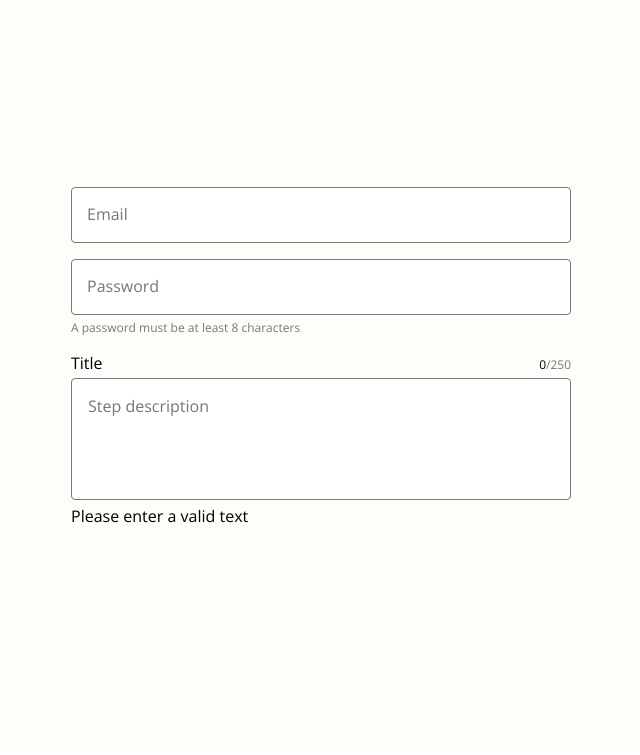
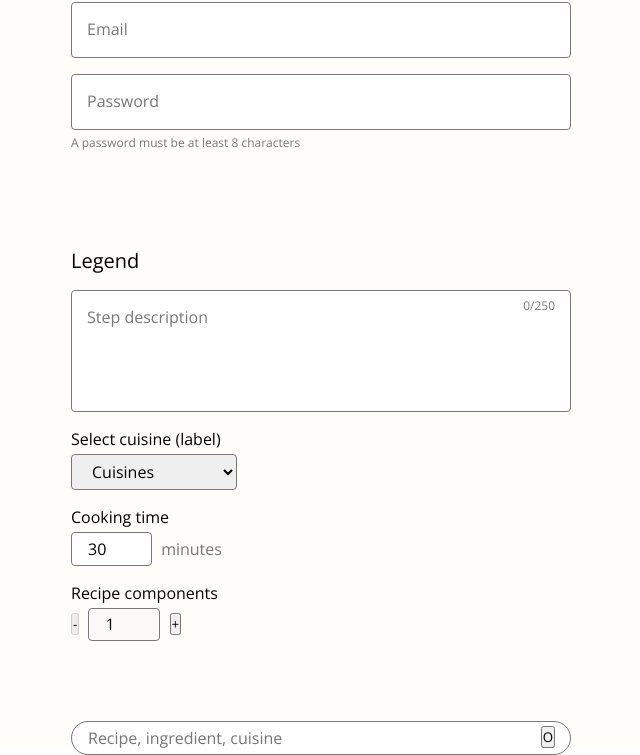
Before and after one commit to sara616b/ux_exam_cookbook, a plain HTML site: page forms.html in a window 1280 px wide. Shown: the part 51-806 px from the top of the page, without its empty margins (319-959 px from the left). Drawn offline with nearby package versions, Linux system fonts and the light colour scheme; files that its build step writes are made by us from their sources.

Commit message:
search, select, numbers init

```diff
--- a/forms.html
+++ b/forms.html
@@ -5,31 +5,77 @@
     <meta http-equiv="X-UA-Compatible" content="IE=edge" />
     <meta name="viewport" content="width=device-width, initial-scale=1.0" />
     <link rel="stylesheet" href="css/main.css" />
+    <script defer src="js/forms.js"></script>
     <title>Document</title>
   </head>
   <body>
     <main id="forms-test">
       <form>
-        <label>
+        <h2>Form h2 / h1</h2>
+        <div class="input-container">
           <input type="email" placeholder=" " required />
           <p class="error-message">Pleace enter a valid email</p>
           <p class="placeholder">Email</p>
-        </label>
+        </div>
 
-        <label>
+        <div class="input-container">
           <input type="password" placeholder=" " minlength="8" required />
           <p class="requirements">A password must be at least 8 characters</p>
           <p class="placeholder">Password</p>
-        </label>
+        </div>
+      </form>
 
-        <label>
-          <div>
-            <p>Title</p>
+      <form>
+        <fieldset>
+          <legend>Legend</legend>
+          <div class="input-container">
+            <textarea rows="4" minlength="10" placeholder=" " maxlength="250" required></textarea>
+            <p class="error-message">Please enter a valid text</p>
             <p class="counter"><span>0</span>/250</p>
+            <p class="placeholder">Step description</p>
           </div>
-          <textarea rows="4" placeholder="Step description" minlength="10" maxlength="250" required></textarea>
-          <p class="error_message">Please enter a valid text</p>
-        </label>
+
+          <div class="input-container">
+            <label for="cuisine-selector">Select cuisine (label)</label>
+            <select id="cuisine-selector">
+              <option disabled selected>Cuisines</option>
+              <optgroup label="Asian">
+                <option value="asian">All Asian</option>
+                <option value="vietnamese">Vietnamese</option>
+                <option value="thai">Thai</option>
+                <option value="chinese">Chinese</option>
+              </optgroup>
+              <optgroup label="European">
+                <option value="european">All European</option>
+                <option value="french">French</option>
+                <option value="italian">italian</option>
+                <option value="spanish">Spanish</option>
+              </optgroup>
+            </select>
+          </div>
+
+          <div class="input-container">
+            <label for="cooking-time">Cooking time</label>
+            <div class="form-flex">
+              <input id="cooking-time" type="number" min="1" max="400" value="30" />
+              <p>minutes</p>
+            </div>
+          </div>
+
+          <div class="input-container">
+            <label for="recipe-components">Recipe components</label>
+            <div class="form-flex">
+              <button class="amount-btn" data-action="-" disabled>-</button>
+              <input id="recipe-components" disabled type="number" min="1" max="10" value="1" required />
+              <button class="amount-btn" data-action="+">+</button>
+            </div>
+          </div>
+        </fieldset>
+      </form>
+
+      <form class="search-form">
+        <input type="search" placeholder="Recipe, ingredient, cuisine" />
+        <button>O</button>
       </form>
     </main>
   </body>
--- /dev/null
+++ b/js/forms.js
@@ -0,0 +1,39 @@
+// Textareas counter
+const textAreas = document.querySelectorAll("textarea");
+textAreas.forEach((field) => {
+  field.addEventListener("input", countTextAreaInput);
+  field.addEventListener("change", countTextAreaInput);
+});
+
+function countTextAreaInput(e) {
+  const field = e.target;
+  const count = field.value.length;
+  const counter = field.parentElement.querySelector(".counter span");
+  counter.textContent = count;
+}
+
+const amountBtns = document.querySelectorAll(".amount-btn");
+amountBtns.forEach((btn) => btn.addEventListener("click", calcAmount));
+
+function calcAmount(e) {
+  e.preventDefault();
+  const btn = e.target;
+  const action = btn.dataset.action;
+  const parent = btn.parentElement;
+  const field = parent.querySelector("input");
+  const minValue = Number(field.getAttribute("min"));
+  const maxValue = Number(field.getAttribute("max"));
+
+  // Set new value
+  if (action === "+") {
+    field.value++;
+  } else {
+    field.value--;
+  }
+
+  // Enable buttons
+  parent.querySelectorAll(".amount-btn").forEach((elm) => elm.removeAttribute("disabled"));
+  // Disable btns if min or max reached
+  if (field.value <= minValue) parent.querySelector("[data-action='-']").setAttribute("disabled", true);
+  if (field.value >= maxValue) parent.querySelector("[data-action='+']").setAttribute("disabled", true);
+}
--- /dev/null
+++ b/sass/components/_forms.scss
@@ -0,0 +1,185 @@
+@use "../abstracts/borders" as border;
+@use "../abstracts/spacings" as spacing;
+@use "../abstracts/colors" as color;
+@use "../abstracts/font_sizes" as font_size;
+@use "../abstracts/shadows" as shadow;
+
+
+// delete
+#forms-test {
+    display: flex;
+    justify-content: center;
+    flex-direction: column;
+    align-items: center;
+    height: 100vh;
+    background-color: color.$bg;
+    gap: 5rem;
+}
+
+// For resets.scss
+input:focus, textarea:focus {
+    outline: none;
+}
+
+
+// TYPOGRAPHY
+legend {
+    font-size: font_size.$medium;
+}
+
+// FORM
+form {
+    width: 100%;
+    max-width: 500px;
+
+    h2 {
+        text-align: center;
+    }
+}
+
+fieldset {
+    border: 0;
+    margin-top: 1rem; //spacing?
+}
+
+// INPUT CONTAINERS
+.input-container {
+    position: relative;
+    display: block;
+
+    &:not(:first-child) {
+    margin-top: 1rem; // spacings?
+    }
+
+    & > p:first-child {
+        margin-bottom: 0.25rem; // spacings
+    }
+
+    p:not([class]) {
+        color: color.$medium;
+    }
+}
+.form-flex {
+    display: flex;
+    align-items: center;
+    gap: 1ch;
+}
+
+// GUIDING UI elms
+label {
+    display: block;
+    margin-bottom: 0.25rem;
+}
+.placeholder {
+    position: absolute;
+    top: 1rem;
+    left: 1rem; //spacing?
+    transform-origin: top left;
+    transition: transform 0.3s;
+    color: color.$medium;
+}
+.error-message {
+    margin-top: 0.25rem; // Spacing?
+    font-size: font_size.$small;
+    color: color.$error;
+    display: none;
+}
+.requirements {
+    font-size: font_size.$small;
+    margin-top: 0.25rem; // Spacing?
+    color: color.$medium;
+}
+.counter, .counter span {
+    font-size: font_size.$small;
+    color: color.$medium;
+}
+.counter {
+    position: absolute;
+    right: 1rem; //spacing?
+    top: 0.4rem; //spacing?
+}
+
+// INPUT SPECIFICS
+textarea {
+    resize: none; // RESETS??
+    display: block;
+}
+
+
+
+// VALIDATION STATES
+input, textarea, select {
+    width: 100%;
+    max-width: 500px;
+    padding: 1.5rem 1rem 0.5rem 1rem; // spacings?
+    font-size: font_size.$base; // typography?
+    color: color.$dark; // typography?
+    border: border.$main_border;
+    border-radius: border.$small_radius;
+    transition: border-color 0.3s;
+
+        &:focus ~ .placeholder,
+        &:not(:placeholder-shown) ~ .placeholder {
+            transform: scale(0.75) translateY(-0.7rem);
+        }
+        &:invalid:not(:placeholder-shown):not(:focus) ~ .error-message {
+            display: block;
+        }
+        &:invalid:not(:placeholder-shown):not(:focus) ~ .requirements {
+            color: color.$error;
+        }
+    }
+
+
+// SEARCH
+.search-form {
+    position: relative;
+    button {
+        position: absolute;
+        top: spacing.$buttons-y;
+        right: spacing.$buttons-x;
+    }
+}
+
+input[type=search] {
+    padding: 0.5rem 2rem;
+    border-radius: border.$rounded_radius;
+    padding: spacing.$buttons-y spacing.$buttons-x;
+    transition: box-shadow 0.3s;
+
+    &:focus {
+        box-shadow: shadow.$main;
+    }
+
+}
+
+//NUMBERS
+input[type=number] {
+    width: auto;
+    padding: spacing.$buttons-y spacing.$buttons-x;
+}
+.amount-btn {
+    display: block;
+}
+.amount-btn.disabled{
+    pointer-events: none;
+    opacity: 0.5;
+}
+
+/* Chrome, Safari, Edge, Opera */
+input::-webkit-outer-spin-button,
+input::-webkit-inner-spin-button {
+  -webkit-appearance: none;
+  margin: 0;
+}
+
+/* Firefox */
+input[type=number] {
+  -moz-appearance: textfield;
+}
+
+// SELECT
+select {
+    padding: spacing.$buttons-y spacing.$buttons-x;
+    width: auto;
+}
--- a/sass/components/forms.scss
+++ /dev/null
@@ -1,101 +0,0 @@
-@use "../abstracts/borders" as border;
-@use "../abstracts/spacings" as spacing;
-@use "../abstracts/colors" as color;
-@use "../abstracts/font_sizes" as font_size;
-
-
-// delete
-#forms-test {
-    display: flex;
-    justify-content: center;
-    align-items: center;
-    height: 100vh;
-    background-color: color.$bg;
-}
-
-// For resets.scss
-input:focus, textarea:focus {
-    outline: none;
-}
-
-// FORM
-form {
-    width: 100%;
-    max-width: 500px;
-}
-
-// INPUT CONTAINERS
-label {
-    position: relative;
-    display: block;
-    margin-top: 1rem; // spacings?
-    & > div {
-        display: flex;
-        justify-content: space-between;
-        margin-bottom: 0.25rem;
-        align-items: baseline;
-    }
-}
-
-// GUIDING UI
-.placeholder {
-    position: absolute;
-    top: 1rem;
-    left: 1rem; //spacing?
-    transform-origin: top left;
-    transition: transform 0.3s;
-    color: color.$medium;
-}
-.error-message {
-    margin-top: 0.25rem; // Spacing?
-    font-size: font_size.$small;
-    color: color.$error;
-    display: none;
-}
-.requirements {
-    font-size: font_size.$small;
-    margin-top: 0.25rem; // Spacing?
-    color: color.$medium;
-
-}
-.counter {
-    font-size: font_size.$small;
-    color: color.$medium;;
-}
-
-// INPUTS
-textarea {
-    resize: none;
-    padding: 1rem; // spacings?
-}
-
-input {
-    padding: 1.5rem 1rem 0.5rem 1rem; // spacings?
-
-    &:focus {
-        border-color: color.$secondary_medium;
-    }
-}
-
-// VALIDATION STATES
-input, textarea {
-    width: 100%;
-    max-width: 500px;
-    font-size: font_size.$base; // typography?
-    color: color.$dark; // typography?
-    border: border.$main_border;
-    border-radius: border.$small_radius;
-    transition: border-color 0.3s;
-
-        &:focus ~ .placeholder,
-        &:not(:placeholder-shown) ~ .placeholder {
-            transform: scale(0.7) translateY(-0.7rem);
-            color: color.$secondary_dark;
-        }
-        &:invalid:not(:placeholder-shown):not(:focus) ~ .error_message {
-            display: block;
-        }
-        &:invalid:not(:placeholder-shown):not(:focus) ~ .requirements {
-            color: color.$error;
-        }
-    }
```
